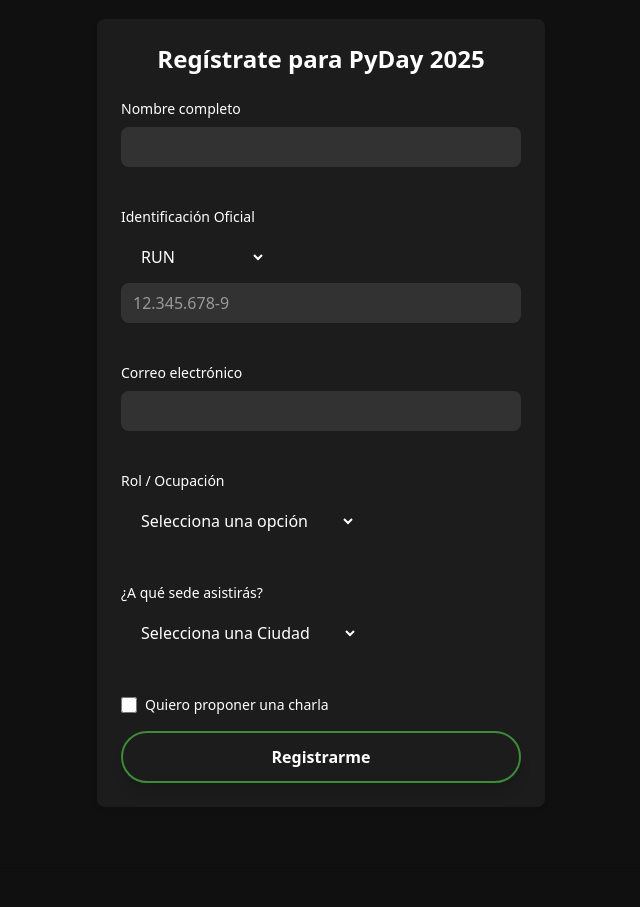
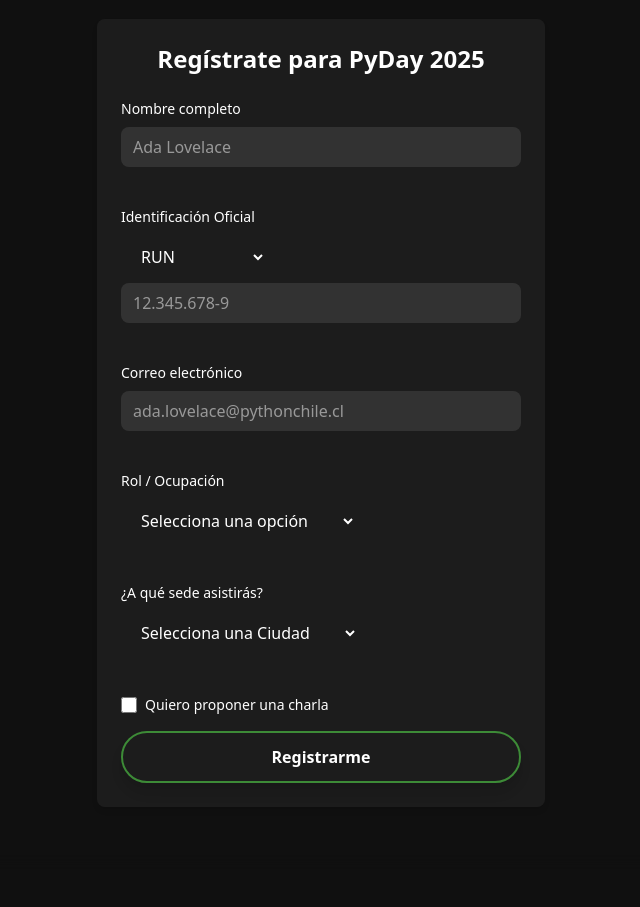
Before and after one commit to python-chile/pydaydotcl, a Next.js app: page / in a window 1280 px wide. Shown: the part 1920-2827 px from the top of the page, without its empty margins (319-959 px from the left). Built offline with nearby package versions, Linux system fonts and the light colour scheme.

Commit message:
Add placeholders

```diff
--- a/src/components/RegistrationForm.js
+++ b/src/components/RegistrationForm.js
@@ -162,6 +162,7 @@ export default function RegistrationForm() {
               name="name"
               value={formData.name}
               onChange={handleChange}
+              placeholder="Ada Lovelace"
               required
               className="w-full px-3 py-2 bg-white/10 rounded-lg focus:outline-none focus:ring-2 focus:ring-py-green-500"
             />
@@ -224,6 +225,7 @@ export default function RegistrationForm() {
               name="email"
               value={formData.email}
               onChange={handleChange}
+              placeholder="ada.lovelace@pythonchile.cl"
               required
               className="w-full px-3 py-2 bg-white/10 rounded-lg focus:outline-none focus:ring-2 focus:ring-py-green-500"
             />
```
